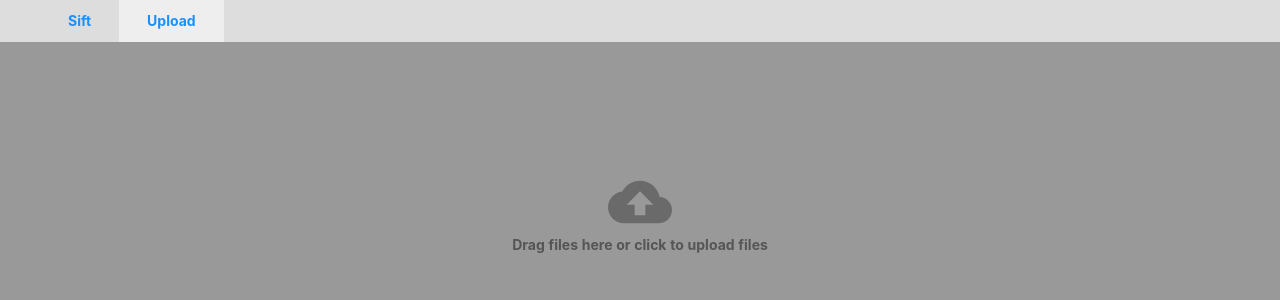
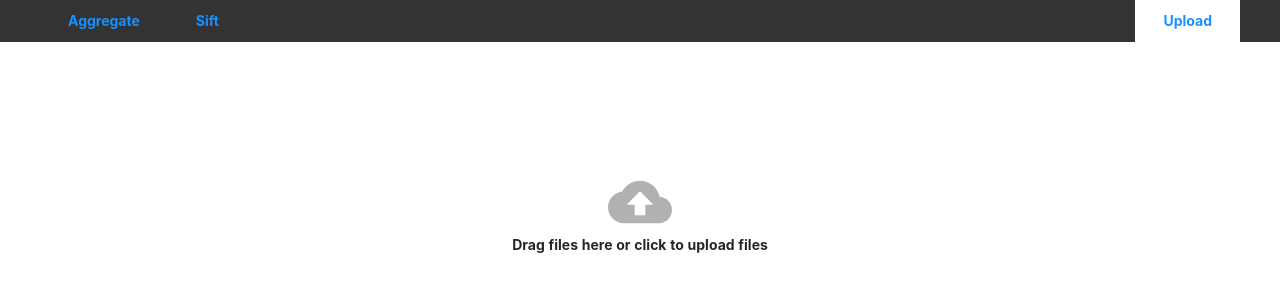
Before and after one commit to quilime/sift.elev.us-app, a React (Create React App) app: page /upload in a window 1280 px wide. Shown: the top 300 px of the page. Built offline with nearby package versions, Linux system fonts and the light colour scheme.

Commit message:
moving stuff around

```diff
--- a/src/App.css
+++ /dev/null
@@ -1,5 +0,0 @@
-.App {
-  text-align: center;
-  background-color: rgb(206, 213, 223);
-  min-height: 100vh;
-}
--- a/src/App.js
+++ b/src/App.js
@@ -1,9 +1,8 @@
 import React from "react"; // { useState, useEffect }
 import { BrowserRouter as Router, Route, Switch } from 'react-router-dom';
-import "./App.css";
+import "antd/dist/antd.css";
 
-import "antd/dist/antd.css";
-import Upload from "./upload/Upload";
+import Upload from "./components/Upload";
 import Banner from "./components/Banner";
 
 function App() {
@@ -12,6 +11,7 @@ function App() {
       <Banner/>
       <Switch>
         <Route exact path="/"/>
+        <Route exact path="/sift"/>
         <Route exact path="/upload" render={(props) => (
           <Upload />
         )} />
--- a/src/components/Banner.js
+++ b/src/components/Banner.js
@@ -4,10 +4,9 @@ import { NavLink, withRouter } from "react-router-dom";
 
 const Wrapper = styled.div `
   display: flex;
-  align-items: center;
   padding: 0 40px;
   margin-bottom: 40px;
-  background: #ddd;
+  background: #333;
   height:3em;
 `;
 const Flex = styled.div `
@@ -18,21 +17,34 @@ const Flex = styled.div `
     display: flex;
     height:3em;
     align-items: center;
+    align-self: flex-end;
     font-weight:bold;
     &:hover {
-      background: #eee;
+      background: #aaa;
     }
     &.active {
-      background: #eee;
+      background: #fff;
     }
+    &.upload {
+      margin-left: auto;
+    }
+  }
+  .T {
+    font-weight:bold;
   }
 `;
 
 const Banner = ({ setModalEvent }) => (
   <Wrapper>
     <Flex>
-      <NavLink to={`/`} exact>Sift</NavLink>
-      <NavLink to={`/upload`}>Upload</NavLink>
+      <NavLink className="T" to={`/`} exact>Aggregate</NavLink>
+      <NavLink to={`/sift`} exact>Sift</NavLink>
+      <NavLink
+        className="upload"
+        to={`/upload`}
+      >
+        Upload
+      </NavLink>
     </Flex>
   </Wrapper>
 );
--- a/src/dropzone/Dropzone.js
+++ b/src/components/Dropzone.js
@@ -1,5 +1,6 @@
 import React, { Component } from "react";
-import "./Dropzone.css";
+import { CheckCircleOutlined } from '@ant-design/icons';
+import styled from "styled-components";
 
 class Dropzone extends Component {
   constructor(props) {
@@ -39,7 +40,7 @@ class Dropzone extends Component {
   }
 
   onDragLeave(event) {
-    this.setState({ hightlight: false });
+    // this.setState({ hightlight: false });
   }
 
   onDrop(event) {
@@ -62,14 +63,18 @@ class Dropzone extends Component {
   }
 
   render() {
+
     return (
-      <div
-        className={`Dropzone ${this.state.hightlight ? "Highlight" : ""}`}
+      <DropzoneElem
         onDragOver={this.onDragOver}
         onDragLeave={this.onDragLeave}
         onDrop={this.onDrop}
         onClick={this.openFileDialog}
-        style={{ cursor: this.props.disabled ? "default" : "pointer", display: this.props.showUploader ? "" : "none" }}
+        style={{
+          cursor : this.props.disabled ? "default" : "pointer",
+          display : this.props.showUploader ? "" : "none",
+          backgroundColor : this.state.hightlight ? "rgb(180, 180, 180)" : ""
+        }}
       >
         <input
           ref={this.fileInputRef}
@@ -77,16 +82,45 @@ class Dropzone extends Component {
           type="file"
           multiple
           onChange={this.onFilesAdded}
+          style={{ display: "none" }}
         />
         <img
           alt="upload"
-          className="Icon"
+          style={{
+            opacity : "0.3",
+            height : "64px",
+            width : "64px",
+            margin : "0 auto",
+            display : "block",
+            marginTop : "10%"
+          }}
           src="baseline-cloud_upload-24px.svg"
         />
-        <span className="Title">Drag files here or click to upload files</span>
-      </div>
+        <Title>
+          Drag files here or click to upload files
+        </Title>
+      </DropzoneElem>
     );
   }
 }
 
+const Title = styled.div `
+  display:block;
+  text-align:center;
+  font-weight:bold;
+`;
+
+const DropzoneElem = styled.div `
+  position:absolute;
+  top:3em;
+  left:0;
+  align-items: center;
+  justify-content: center;
+  width:100%;
+  height: calc(100% - 3em);
+  height: -moz-calc(100% - 3em);
+  height: -webkit-calc(100% - 3em);
+  height: -o-calc(100% - 3em);
+`;
+
 export default Dropzone;
--- a/src/components/ProgressBar.js
+++ b/src/components/ProgressBar.js
@@ -8,17 +8,19 @@ const ProgressBarContainer = styled.div `
   border-radius: 5px;
 `;
 const Progress = styled.div `
-  background-color: rgb(140, 140, 229);
+  background-color: #000;
   height: 100%;
   margin: 0;
   border-radius: 5px;
 `;
 
 class ProgressBar extends Component {
+
   constructor(props) {
     super(props);
     this.state = {};
   }
+
   render() {
     return (
       <ProgressBarContainer>
--- a/src/upload/Upload.js
+++ b/src/components/Upload.js
@@ -1,10 +1,10 @@
 import React, { Component } from "react";
 import { Button } from "antd";
-import { UploadOutlined, CloseCircleOutlined } from '@ant-design/icons';
-import Dropzone from "../dropzone/Dropzone";
-import "./Upload.css";
-import ProgressBar from "../components/ProgressBar";
+import { UploadOutlined, CloseCircleOutlined, CheckCircleOutlined } from '@ant-design/icons';
+import styled from "styled-components";
 
+import Dropzone from "./Dropzone";
+import ProgressBar from "./ProgressBar";
 
 
 class Upload extends Component {
@@ -95,10 +95,18 @@ class Upload extends Component {
   }
 
   renderProgress(file) {
+
+    const ProgressWrapper = styled.div `
+      display: flex;
+      flex: 1;
+      flex-direction: row;
+      align-items: center;
+    `;
+
     const uploadProgress = this.state.uploadProgress[file.name];
     // if (this.state.uploading || this.state.successfullUploaded) {
       return (
-        <div className="ProgressWrapper">
+        <ProgressWrapper>
           <ProgressBar progress={uploadProgress ? uploadProgress.percentage : 0} />
           <img
             className="CheckIcon"
@@ -109,7 +117,7 @@ class Upload extends Component {
                 uploadProgress && uploadProgress.state === "done" ? 0.5 : 0
             }}
           />
-        </div>
+        </ProgressWrapper>
       );
     // }
   }
@@ -128,7 +136,8 @@ class Upload extends Component {
       return (
         <Button
           type="primary"
-          onClick={this.resetUploader}>
+          onClick={this.resetUploader}
+        >
           Upload More Files
         </Button>
       );
@@ -146,37 +155,87 @@ class Upload extends Component {
     }
   }
 
+
+
   render() {
+
+    const Upload = styled.div `
+      display: flex;
+      flex-direction: column;
+      flex: 1;
+      align-items: flex-start;
+      text-align: left;
+      overflow: hidden;
+      margin-right:1em;
+    `;
+
+    const Content = styled.div `
+      display: flex;
+      flex-direction: row;
+      padding:2em;
+      box-sizing: border-box;
+      width: 100%;
+    `;
+
+    const Actions = styled.div `
+      text-align:center;
+      width: 100%;
+      margin: 4em 0;
+      & button {
+        margin:0 1em;
+      }
+    `;
+
+    const Files = styled.div `
+      margin-left: 32px;
+      align-items: flex-start;
+      justify-items: flex-start;
+      flex: 1;
+      overflow-y: auto;
+    `;
+
+    const Row = styled.div `
+      display: flex;
+      flex: 1;
+      flex-direction: column;
+      justify-content: space-between;
+      padding: 0;
+      overflow: hidden;
+      box-sizing: border-box;
+    `;
+
+    var st = this.state.files.length > 0 && (!this.state.successfullUploaded || this.state.uploading);
+
     return (
-      <div className="Upload">
-        <div className="Content">
+      <Upload>
+        <Content>
           <Dropzone
             showUploader={this.state.showUploader}
             onFilesAdded={this.onFilesAdded}
             disabled={this.state.uploading || this.state.successfullUploaded}
           />
-          <div className="Files">
+          <Files>
             {this.state.files.map(file => {
               return (
-                <div key={file.name} className="Row">
-                  <span className="Filename">{file.name}</span>
-                  <span className="Filesize">{this.fileSize(file.size)}</span>
+                <Row key={file.name}>
+                  {file.name}
+                  <em>{this.fileSize(file.size)}</em>
                   {this.renderProgress(file)}
-                </div>
+                </Row>
               );
             })}
-          </div>
-        </div>
-        <div className="Actions">
-          { this.state.files.length > 0 ?
+          </Files>
+        </Content>
+        <Actions
+          style={{ "display" :  this.state.successfullUploaded || this.state.files.length > 0 ? "" : "none"  }}
+          >
           <Button
             type="normal"
-              icon={<CloseCircleOutlined />}
+            icon={st ? <CloseCircleOutlined /> : <CheckCircleOutlined />}
             onClick={this.resetUploader}
           >
-            Cancel
-            </Button> : null }
-          { (this.state.files.length > 0) ?
+          { st ? "Cancel" : "OK" }
+          </Button>
           <Button
             className="UploadButton"
             type="primary"
@@ -185,9 +244,9 @@ class Upload extends Component {
             onClick={this.uploadFiles}
           >
           Upload
-            </Button> : null }
-        </div>
-      </div>
+          </Button>
+        </Actions>
+      </Upload>
     );
   }
 }
--- a/src/dropzone/Dropzone.css
+++ /dev/null
@@ -1,34 +0,0 @@
-.Dropzone {
-  background-color: #999;
-  position:absolute;
-  top:3em;
-  left:0;
-  align-items: center;
-  justify-content: center;
-  /*flex-direction: column;*/
-  width:100%;
-  height:100%;
-}
-
-.Title {
-  display:block;
-  text-align:center;
-  font-weight:bold;
-}
-
-.Highlight {
-  background-color: rgb(180, 180, 180);
-}
-
-.Icon {
-  opacity: 0.3;
-  height: 64px;
-  width: 64px;
-  margin:0 auto;
-  display:block;
-  margin-top:10%;
-}
-
-.FileInput {
-  display: none;
-}
--- a/src/upload/Upload.css
+++ /dev/null
@@ -1,69 +0,0 @@
-.Upload {
-  display: flex;
-  flex-direction: column;
-  flex: 1;
-  align-items: flex-start;
-  text-align: left;
-  overflow: hidden;
-  margin-right:1em;
-}
-
-.Content {
-  display: flex;
-  flex-direction: row;
-  padding:2em;
-  box-sizing: border-box;
-  width: 100%;
-}
-
-.Files {
-  margin-left: 32px;
-  align-items: flex-start;
-  justify-items: flex-start;
-  flex: 1;
-  overflow-y: auto;
-}
-
-.Actions {
-  text-align:center;
-  width: 100%;
-  margin: 4em 0;
-}
-
-.Actions button {
-  margin:0 1em;
-}
-
-.Title {
-  margin-bottom: 32px;
-  color: #555;
-}
-
-.Filename {
-}
-
-.Filesize {
-  font-style:italic;
-}
-
-.Row {
-  display: flex;
-  flex: 1;
-  flex-direction: column;
-  justify-content: space-between;
-  padding: 0;
-  overflow: hidden;
-  box-sizing: border-box;
-}
-
-.CheckIcon {
-  opacity: 0.5;
-  margin-left: 32px;
-}
-
-.ProgressWrapper {
-  display: flex;
-  flex: 1;
-  flex-direction: row;
-  align-items: center;
-}
```
Also changed, not shown: 1 other file (tests, documents, lock files or other folders). Lines whose indentation alone changed are shown as unchanged.
